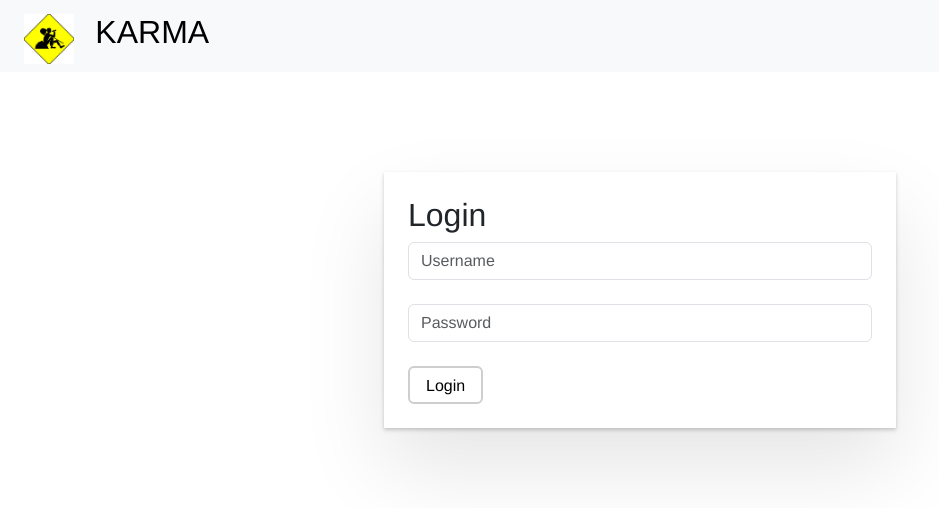
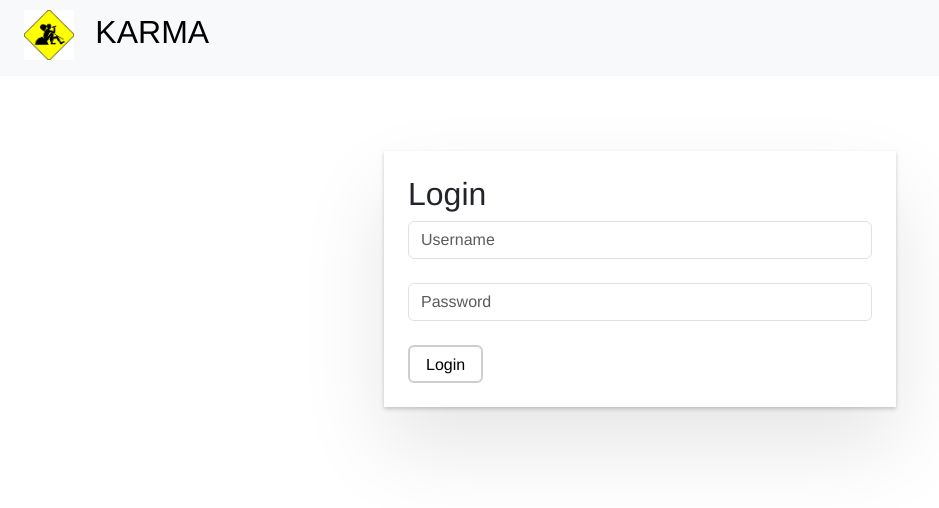
Before and after one commit to vikassrivastava18/Angular, an Angular app: page /login in a window 1280 px wide. Shown: the top 508 px of the page, without its empty margins (0-939 px from the left). Built offline with nearby package versions, Linux system fonts and the light colour scheme.

Commit message:
Minor UI tweaks added.

```diff
--- a/src/app/app.html
+++ b/src/app/app.html
@@ -6,6 +6,8 @@
         <button class="toast-close" (click)="toastService.clear()">&times;</button>
     </div>
     }
+
     <app-nav></app-nav>
+
     <router-outlet></router-outlet>
 </div>
--- a/src/app/auth/login/login.css
+++ b/src/app/auth/login/login.css
@@ -2,6 +2,6 @@
     max-width: 40vw;
     display: block;
     margin: 0 auto;
-    margin-top: 100px;
+    margin-top: 75px;
     box-shadow: 0 2px 4px 0 rgb(0 0 0 / 20%), 0 2.5rem 5rem 0 rgb(0 0 0 / 10%);
 }
--- a/src/app/nav/nav.html
+++ b/src/app/nav/nav.html
@@ -1,7 +1,7 @@
 <nav class="navbar navbar-expand-lg navbar-light bg-light">
     <div class="d-flex justify-content-between w-100">
         <div class="px-4">
-            <img src="karma.png" width="50" alt="karma logo"> &nbsp;
+            <img src="karma.png" class="mb-2" width="50" alt="karma logo"> &nbsp;
             <a class="navbar-brand ms-2" id="homeLink" href="#">KARMA</a>
 
             <button class="navbar-toggler" type="button"
```
